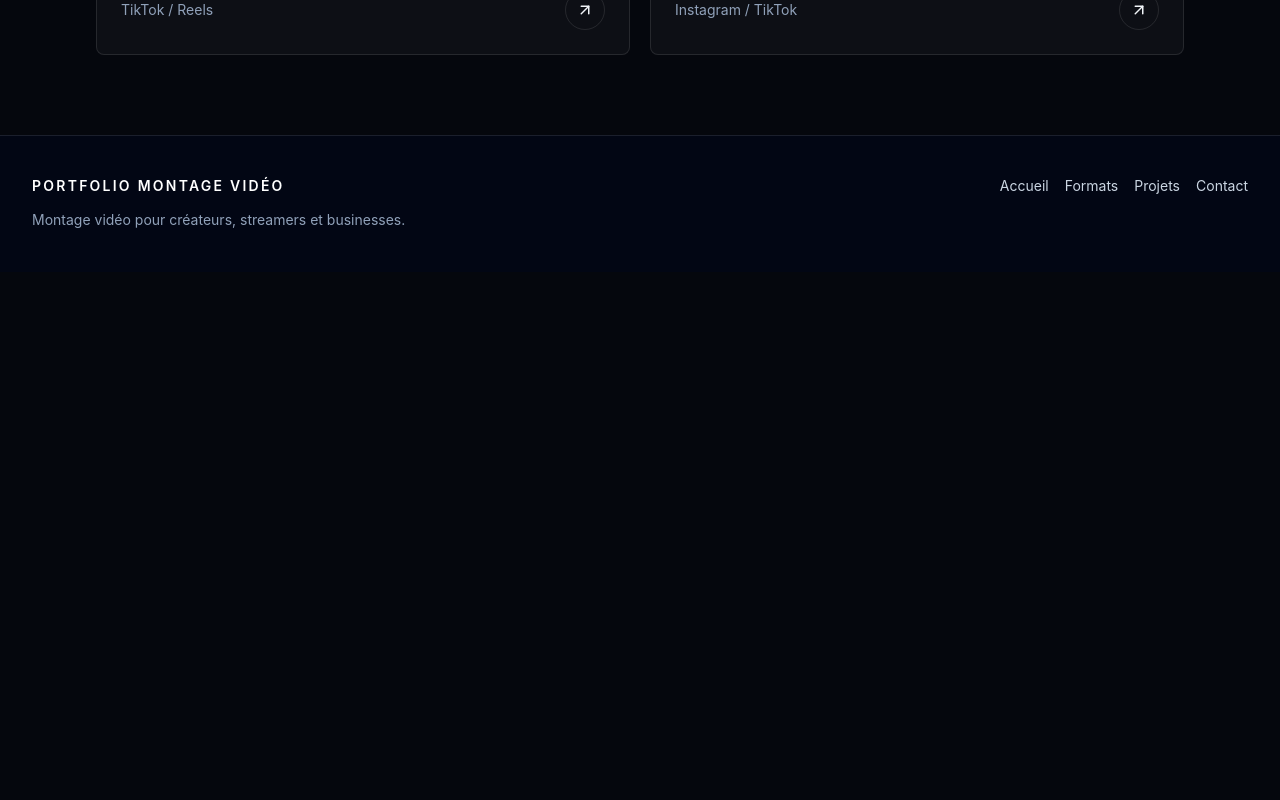
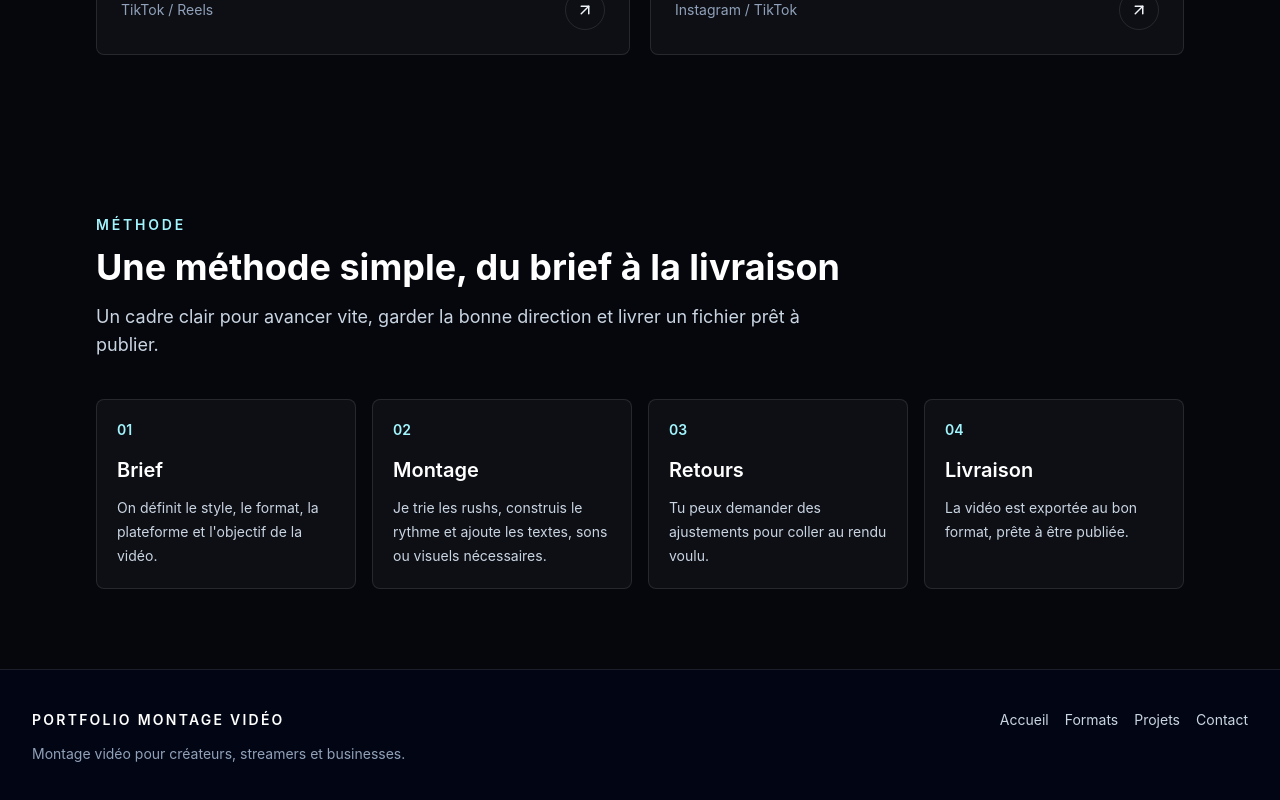
Before and after one commit to Palawizard/editing-portfolio, a SvelteKit app: page / in a window 1280 px wide. Shown: the part 3626-4426 px from the top of the page. Before the commit the page ends 3898 px from the top, so only its background shows below. Built offline with nearby package versions, Linux system fonts and the light colour scheme.

Commit message:
feat(home): add editing process section

```diff
--- /dev/null
+++ b/src/lib/components/sections/ProcessSection.svelte
@@ -0,0 +1,25 @@
+<script lang="ts">
+	import Container from '$lib/components/ui/Container.svelte';
+	import SectionHeader from '$lib/components/ui/SectionHeader.svelte';
+	import { processSteps } from '$lib/content/services';
+</script>
+
+<section class="py-14 md:py-20">
+	<Container>
+		<SectionHeader
+			eyebrow="Méthode"
+			title="Une méthode simple, du brief à la livraison"
+			description="Un cadre clair pour avancer vite, garder la bonne direction et livrer un fichier prêt à publier."
+		/>
+
+		<div class="mt-10 grid gap-4 md:grid-cols-4">
+			{#each processSteps as step, index (step.title)}
+				<article class="rounded-lg border border-white/10 bg-white/[0.035] p-5">
+					<p class="text-sm font-semibold text-cyan-200">{String(index + 1).padStart(2, '0')}</p>
+					<h3 class="mt-4 text-xl font-semibold text-white">{step.title}</h3>
+					<p class="mt-3 text-sm leading-6 text-slate-300">{step.description}</p>
+				</article>
+			{/each}
+		</div>
+	</Container>
+</section>
--- a/src/routes/+page.svelte
+++ b/src/routes/+page.svelte
@@ -1,6 +1,7 @@
 <script lang="ts">
 	import FormatsSection from '$lib/components/sections/FormatsSection.svelte';
 	import HeroSection from '$lib/components/sections/HeroSection.svelte';
+	import ProcessSection from '$lib/components/sections/ProcessSection.svelte';
 	import ProjectsSection from '$lib/components/sections/ProjectsSection.svelte';
 	import ShowreelSection from '$lib/components/sections/ShowreelSection.svelte';
 </script>
@@ -10,4 +11,5 @@
 	<ShowreelSection />
 	<FormatsSection />
 	<ProjectsSection />
+	<ProcessSection />
 </main>
```
